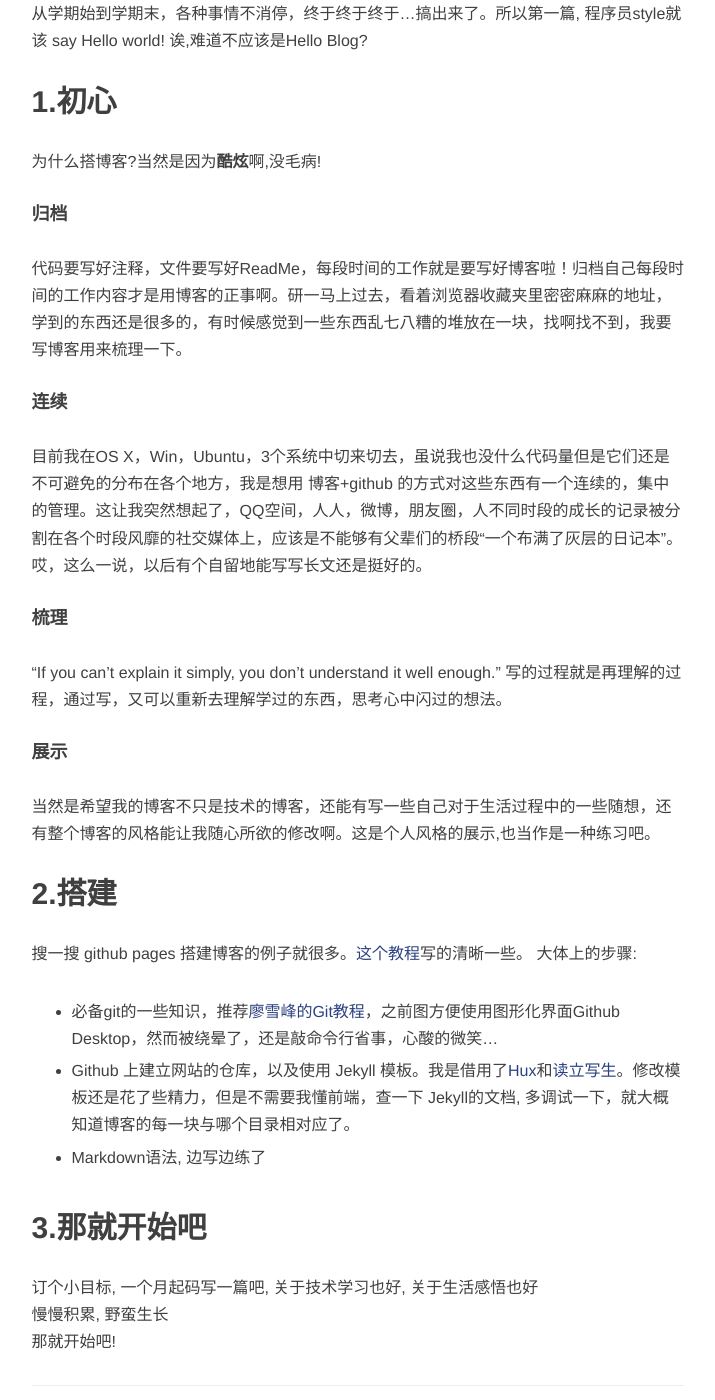
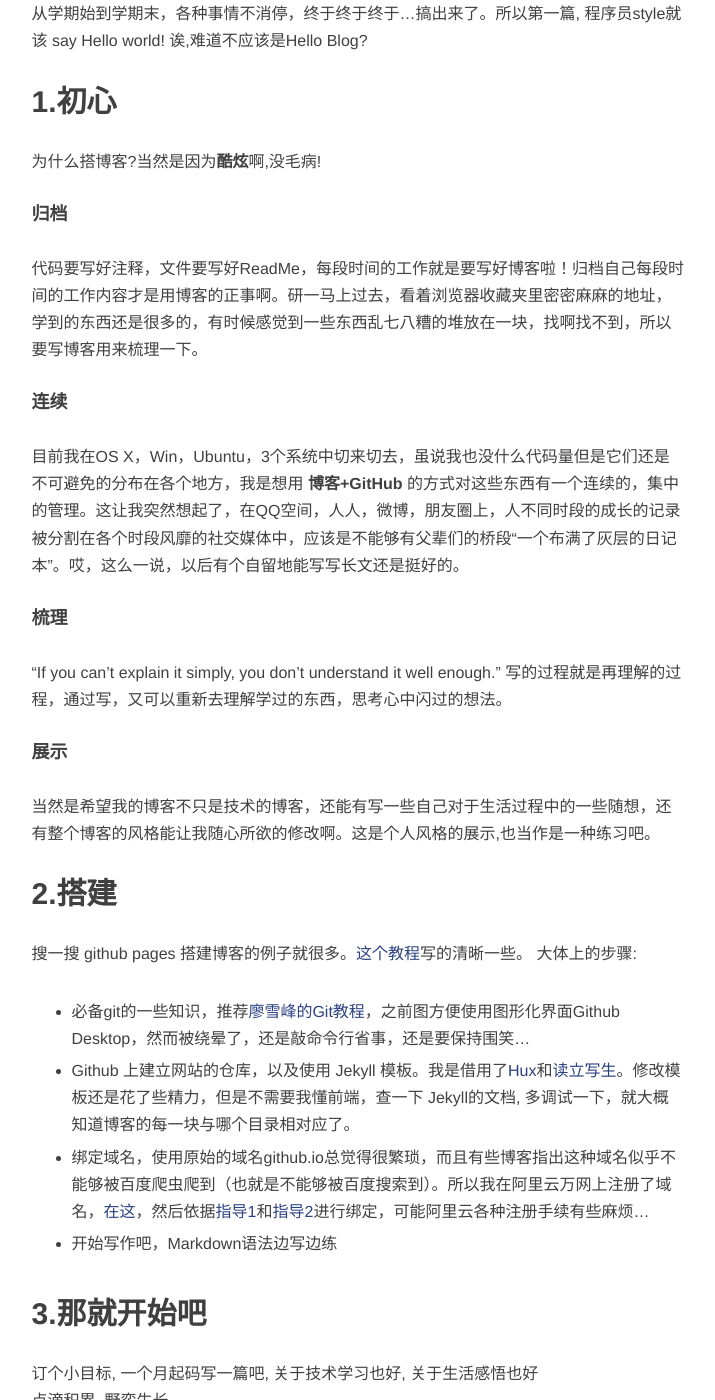
Before and after one commit to nicegdhj/nicegdhj.github.io, a Jekyll site: the page built from _posts/2017-06-28-hello-world.md, in a window 1280 px wide and 1400 px high, scrolled down 484 px. Shown: the whole window, without its empty margins (331-1046 px from the left). Built offline with Jekyll 4.4.1, drawn with Linux system fonts in a browser that asks for light colours; nearby versions of some CDN libraries; comment, search, counter and statistics services are not loaded.

Commit message:
add CNAME and fix hello-world.md

```diff
--- /dev/null
+++ b/CNAME
@@ -0,0 +1 @@
+nicehjia.me
--- a/_posts/2017-06-28-hello-world.md
+++ b/_posts/2017-06-28-hello-world.md
@@ -14,10 +14,10 @@
 
 
 #### 归档
-代码要写好注释，文件要写好ReadMe，每段时间的工作就是要写好博客啦！归档自己每段时间的工作内容才是用博客的正事啊。研一马上过去，看着浏览器收藏夹里密密麻麻的地址，学到的东西还是很多的，有时候感觉到一些东西乱七八糟的堆放在一块，找啊找不到，我要写博客用来梳理一下。
+代码要写好注释，文件要写好ReadMe，每段时间的工作就是要写好博客啦！归档自己每段时间的工作内容才是用博客的正事啊。研一马上过去，看着浏览器收藏夹里密密麻麻的地址，学到的东西还是很多的，有时候感觉到一些东西乱七八糟的堆放在一块，找啊找不到，所以要写博客用来梳理一下。
 
 #### 连续
-目前我在OS X，Win，Ubuntu，3个系统中切来切去，虽说我也没什么代码量但是它们还是不可避免的分布在各个地方，我是想用 博客+github 的方式对这些东西有一个连续的，集中的管理。这让我突然想起了，QQ空间，人人，微博，朋友圈，人不同时段的成长的记录被分割在各个时段风靡的社交媒体上，应该是不能够有父辈们的桥段“一个布满了灰层的日记本”。哎，这么一说，以后有个自留地能写写长文还是挺好的。
+目前我在OS X，Win，Ubuntu，3个系统中切来切去，虽说我也没什么代码量但是它们还是不可避免的分布在各个地方，我是想用 **博客+GitHub** 的方式对这些东西有一个连续的，集中的管理。这让我突然想起了，在QQ空间，人人，微博，朋友圈上，人不同时段的成长的记录被分割在各个时段风靡的社交媒体中，应该是不能够有父辈们的桥段“一个布满了灰层的日记本”。哎，这么一说，以后有个自留地能写写长文还是挺好的。
 
 #### 梳理
 “If you can’t explain it simply, you don’t understand it well enough.”
@@ -32,14 +32,16 @@
 搜一搜 github pages 搭建博客的例子就很多。[这个教程](http://www.ezlippi.com/blog/2015/03/github-pages-blog.html)写的清晰一些。
  大体上的步骤:
 
-* 必备git的一些知识，推荐[廖雪峰的Git教程](http://www.liaoxuefeng.com/wiki/0013739516305929606dd18361248578c67b8067c8c017b000)，之前图方便使用图形化界面Github Desktop，然而被绕晕了，还是敲命令行省事，心酸的微笑...
+* 必备git的一些知识，推荐[廖雪峰的Git教程](http://www.liaoxuefeng.com/wiki/0013739516305929606dd18361248578c67b8067c8c017b000)，之前图方便使用图形化界面Github Desktop，然而被绕晕了，还是敲命令行省事，还是要保持围笑...
 
 * Github 上建立网站的仓库，以及使用 Jekyll 模板。我是借用了[Hux](https://github.com/Huxpro/huxpro.github.io)和[读立写生](https://github.com/cnfeat/cnfeat.github.io)。修改模板还是花了些精力，但是不需要我懂前端，查一下 Jekyll的文档, 多调试一下，就大概知道博客的每一块与哪个目录相对应了。
 
-* Markdown语法, 边写边练了
+* 绑定域名，使用原始的域名github.io总觉得很繁琐，而且有些博客指出这种域名似乎不能够被百度爬虫爬到（也就是不能够被百度搜索到）。所以我在阿里云万网上注册了域名，[在这](https://wanwang.aliyun.com/)，然后依据[指导1](https://www.zhihu.com/question/31377141)和[指导2](https://help.aliyun.com/knowledge_detail/39788.html)进行绑定，可能阿里云各种注册手续有些麻烦...
+
+* 开始写作吧，Markdown语法边写边练
 
 ## 3.那就开始吧
 
 订个小目标, 一个月起码写一篇吧, 关于技术学习也好, 关于生活感悟也好
-慢慢积累, 野蛮生长
+点滴积累, 野蛮生长
 那就开始吧!
```
